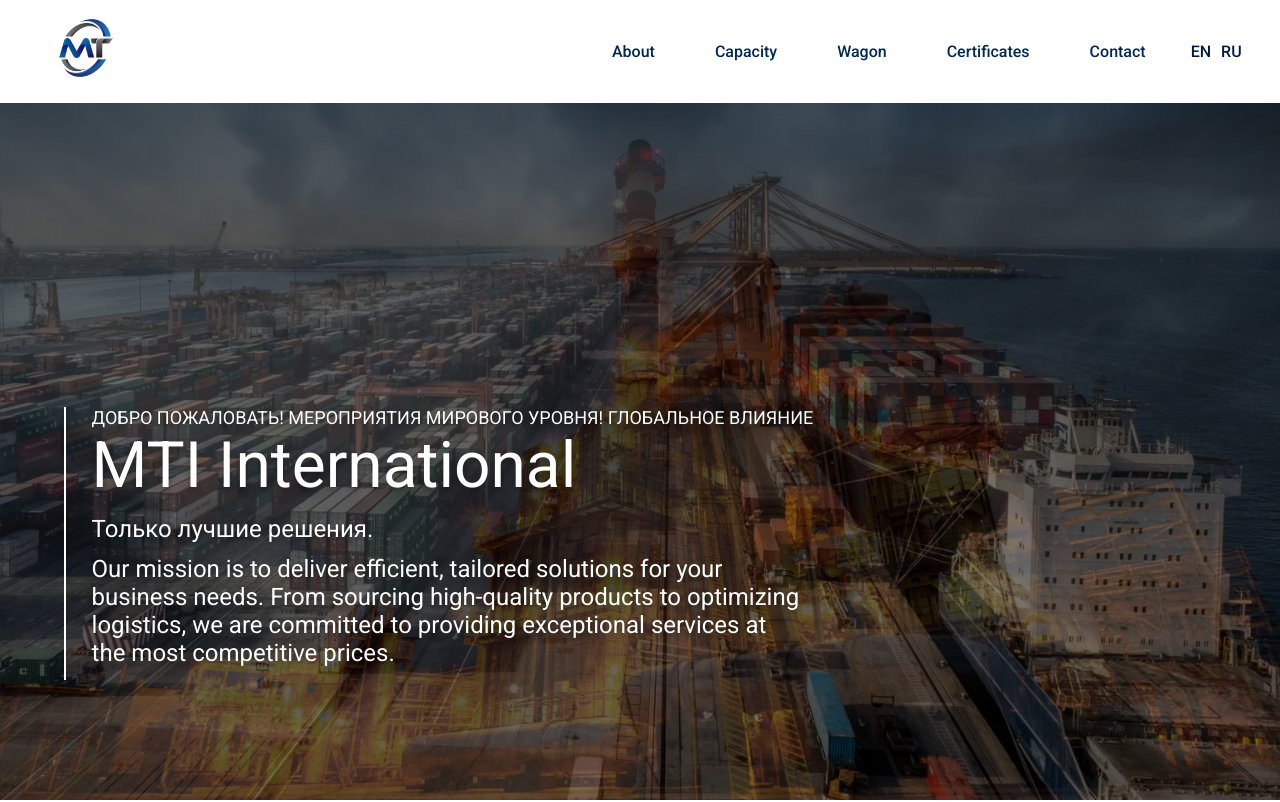
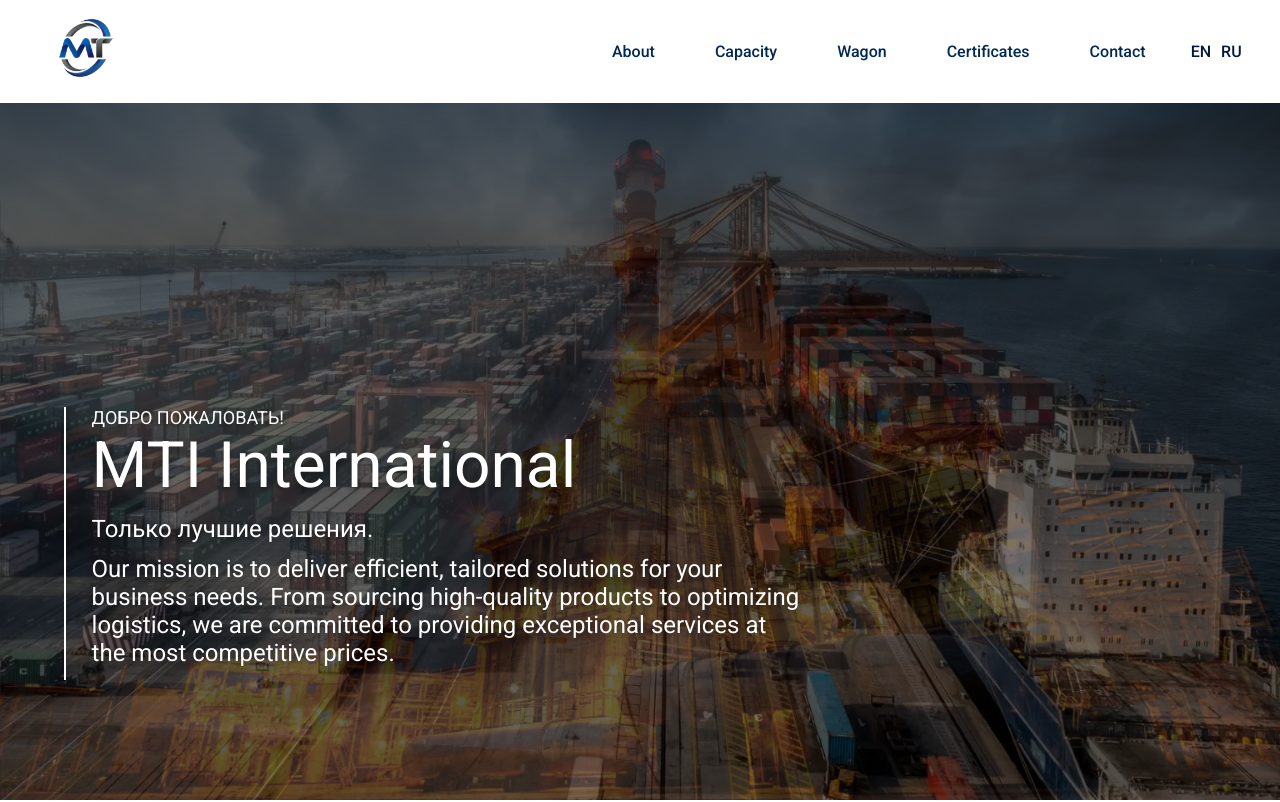
Before and after one commit to timurrozmetow/Muhammet-Tatari, a React (Vite) app: page / in a window 1280 px wide. Shown: the top 802 px of the page. Built offline with nearby package versions, Linux system fonts and the light colour scheme.

Commit message:
for vercel

```diff
--- a/src/components/HomeCarousel.jsx
+++ b/src/components/HomeCarousel.jsx
@@ -33,7 +33,7 @@ const HomeCarousel = () => {
   return (
     <div className="carousel">
       <div className="carousel-text">
-        <p className="dobro">Добро пожаловать! Мероприятия мирового уровня! Глобальное влияние</p>
+        <p className="dobro">Добро пожаловать!</p>
         <h1>MTI International</h1>
         <p className={`changing-text ${fadeOut ? "fade-out" : "fade-in"}`}>
           {words[currentWord]}
```
Also changed, not shown: vercel.json (added).
